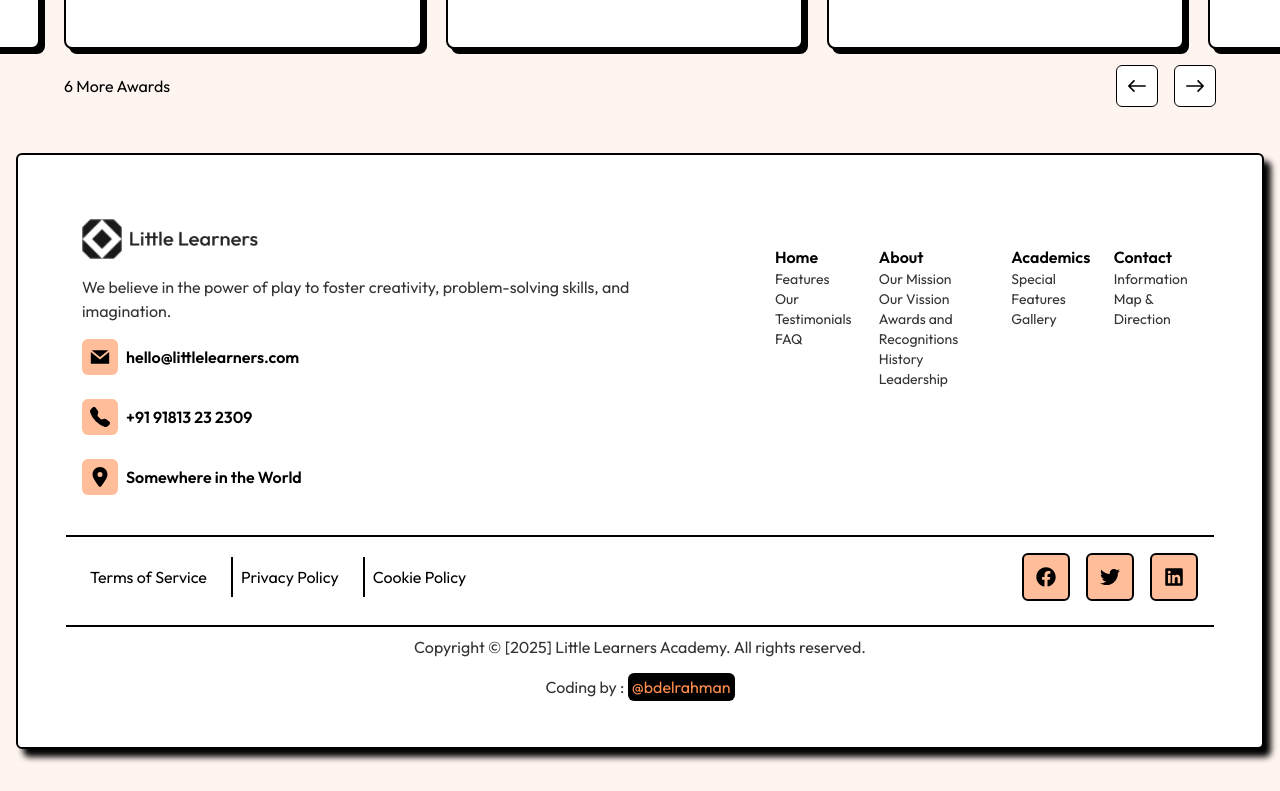
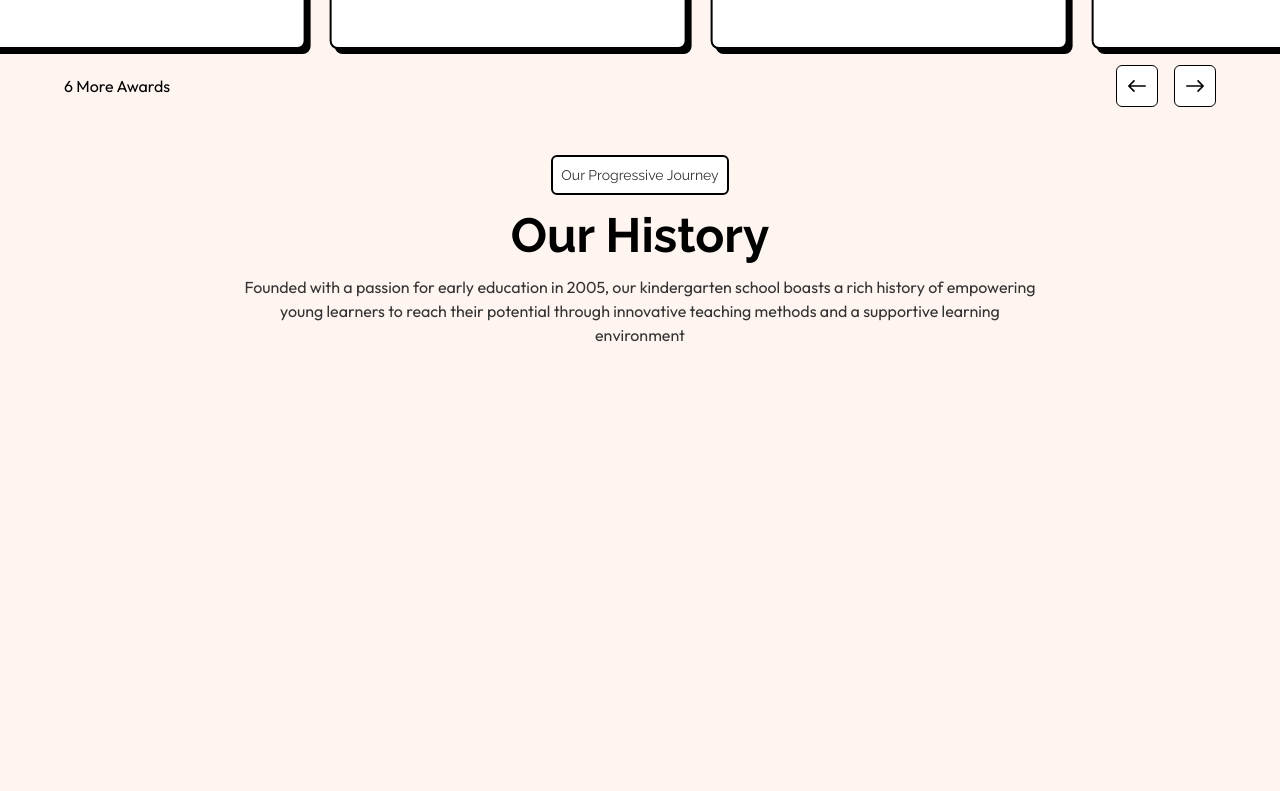
Before and after one commit to Abdelrahman0963/School-Education-Website, a React (Vite) app: page /about in a window 1280 px wide. Shown: the part 1840-2631 px from the top of the page. Built offline with nearby package versions, Linux system fonts and the light colour scheme.

Commit message:
feat: add Journey component to AboutPage for showcasing history and progression

```diff
--- a/src/components/AboutPage/Awards.tsx
+++ b/src/components/AboutPage/Awards.tsx
@@ -1,5 +1,5 @@
 import React from 'react'
-import Carousel from './Carousel'
+const Carousel = React.lazy(() => import('./Carousel'));
 const Awards: React.FC = () => {
 
     return (
--- /dev/null
+++ b/src/components/AboutPage/Journey.tsx
@@ -0,0 +1,15 @@
+import React from 'react'
+
+const Journey: React.FC = () => {
+    return (
+        <section className='!p-4 md:!py-6 md:!px-16 w-full h-full md:min-h-[calc(100vh-10rem)] overflow-hidden'>
+            <div className="flex flex-col items-center gap-4">
+                <div className='bg-white border-2 !p-2 rounded-md'><p className='text-[#333333] text-sm' style={{ fontFamily: 'var(--font-raleway)' }}>Our Progressive Journey</p></div>
+                <h1 className='md:text-5xl text-2xl font-bold font[var(--font-raleway)]' style={{ fontFamily: 'var(--font-raleway)' }}>Our History</h1>
+                <p className='text-[16px] md:w-[70%] text-center text-[#333333] '>Founded with a passion for early education in 2005, our kindergarten school boasts a rich history of empowering young learners to reach their potential through innovative teaching methods and a supportive learning environment</p>
+            </div>
+        </section>
+    )
+}
+
+export default Journey
--- a/src/pages/AboutPage.tsx
+++ b/src/pages/AboutPage.tsx
@@ -2,12 +2,14 @@ import React from 'react'
 const Introduction = React.lazy(() => import('../components/AboutPage/Introduction'))
 const Visions = React.lazy(() => import('../components/AboutPage/Visions'))
 const Awards = React.lazy(() => import('../components/AboutPage/Awards'))
+const Journey = React.lazy(() => import('../components/AboutPage/Journey'))
 const AboutPage: React.FC = () => {
     return (
         <div>
             <Introduction />
             <Visions />
             <Awards />
+            <Journey />
         </div>
     )
 }
```
